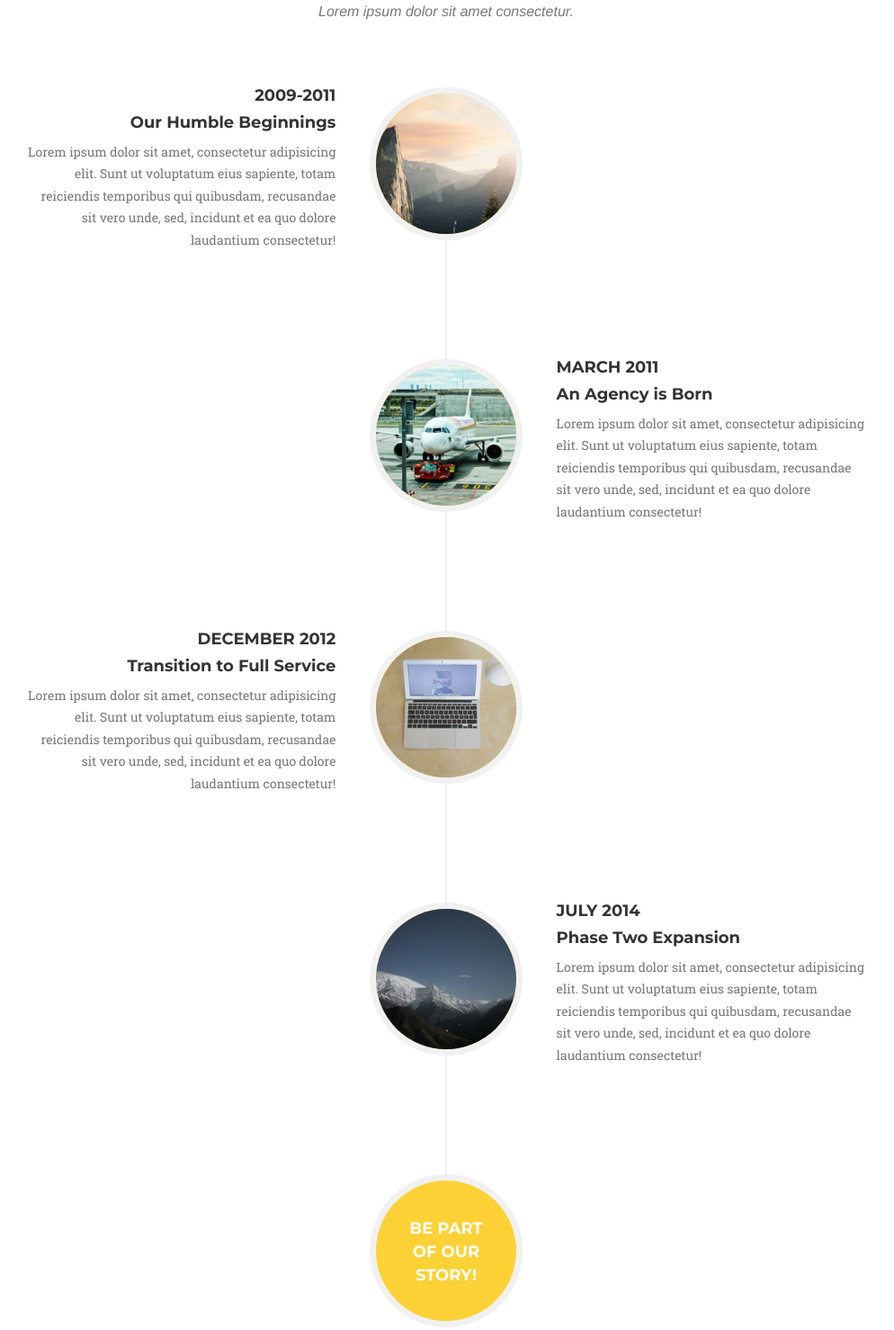
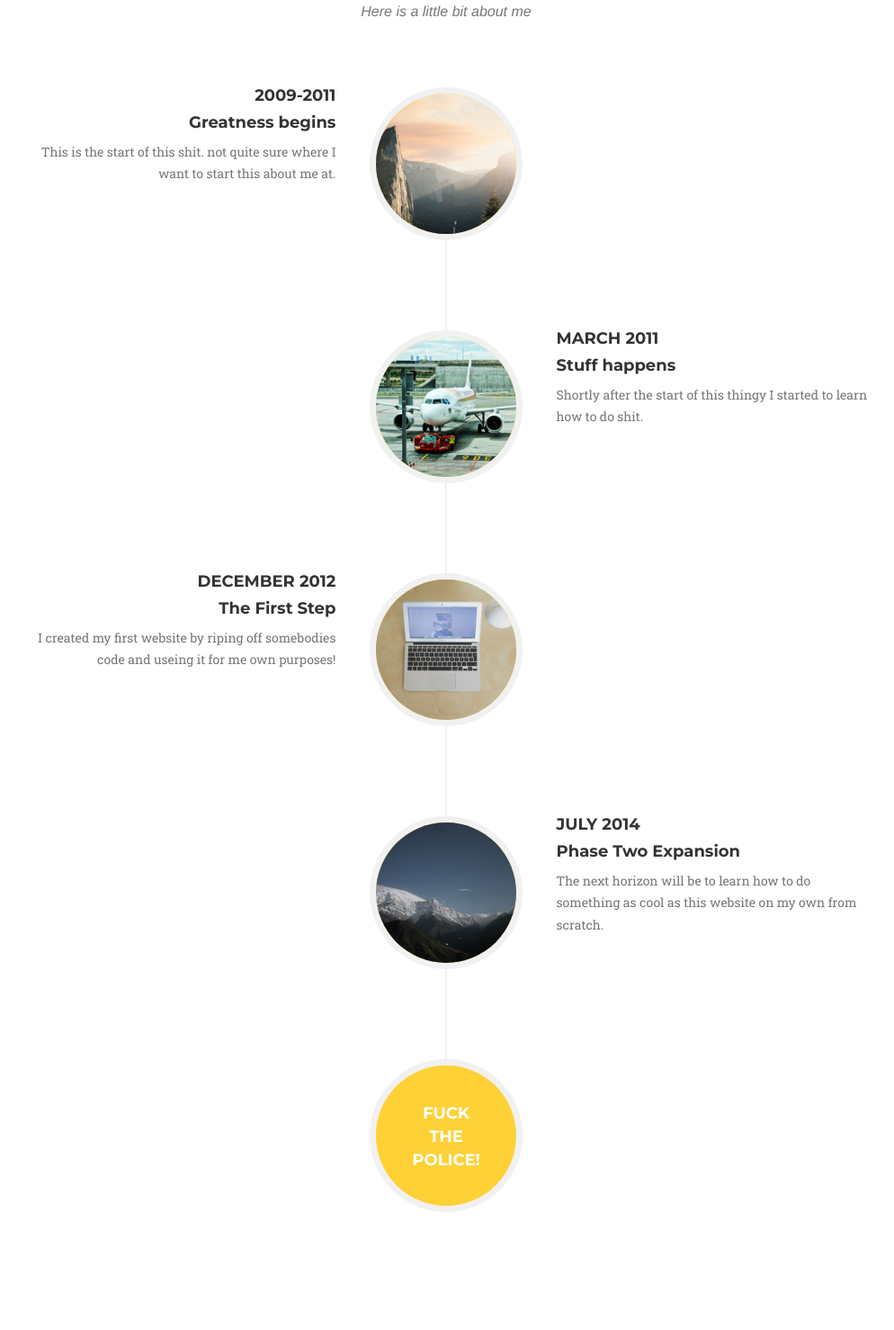
Before and after one commit to WesternNelson/WesternNelson.github.io, a plain HTML site: page index.html in a window 1280 px wide. Shown: the part 2854-4332 px from the top of the page at 90% size, without its empty margins (144-1138 px from the left). Drawn offline with nearby package versions, Linux system fonts and the light colour scheme; a web font is replaced by a local one.

Commit message:
added my information to the about section

```diff
--- a/index.html
+++ b/index.html
@@ -104,7 +104,8 @@
                         <i class="fa fa-star fa-stack-1x fa-inverse"></i>
                     </span>
                     <h4 class="service-heading">Running</h4>
-                    <p class="text-muted">I just finished my college running career, which included get Cross-Country All American 4 Times. </p>
+                    <p class="text-muted">I just finished my college running career, which included get Cross-Country
+                        All American 4 Times. </p>
                 </div>
                 <div class="col-md-4">
                     <span class="fa-stack fa-4x">
@@ -112,7 +113,8 @@
                         <i class="fa fa-laptop fa-stack-1x fa-inverse"></i>
                     </span>
                     <h4 class="service-heading">Programming</h4>
-                    <p class="text-muted">I am currently in my 5th year at CSUSM and about to finish up the Computer Science major there.</p>
+                    <p class="text-muted">I am currently in my 5th year at CSUSM and about to finish up the Computer
+                        Science major there.</p>
                 </div>
                 <div class="col-md-4">
                     <span class="fa-stack fa-4x">
@@ -232,7 +234,7 @@
             <div class="row">
                 <div class="col-lg-12 text-center">
                     <h2 class="section-heading">About</h2>
-                    <h3 class="section-subheading text-muted">Lorem ipsum dolor sit amet consectetur.</h3>
+                    <h3 class="section-subheading text-muted">Here is a little bit about me</h3>
                 </div>
             </div>
             <div class="row">
@@ -245,10 +247,11 @@
                             <div class="timeline-panel">
                                 <div class="timeline-heading">
                                     <h4>2009-2011</h4>
-                                    <h4 class="subheading">Our Humble Beginnings</h4>
+                                    <h4 class="subheading">Greatness begins</h4>
                                 </div>
                                 <div class="timeline-body">
-                                    <p class="text-muted">Lorem ipsum dolor sit amet, consectetur adipisicing elit. Sunt ut voluptatum eius sapiente, totam reiciendis temporibus qui quibusdam, recusandae sit vero unde, sed, incidunt et ea quo dolore laudantium consectetur!</p>
+                                    <p class="text-muted">This is the start of this shit. not quite sure where I want to
+                                    start this about me at.</p>
                                 </div>
                             </div>
                         </li>
@@ -259,10 +262,11 @@
                             <div class="timeline-panel">
                                 <div class="timeline-heading">
                                     <h4>March 2011</h4>
-                                    <h4 class="subheading">An Agency is Born</h4>
+                                    <h4 class="subheading">Stuff happens</h4>
                                 </div>
                                 <div class="timeline-body">
-                                    <p class="text-muted">Lorem ipsum dolor sit amet, consectetur adipisicing elit. Sunt ut voluptatum eius sapiente, totam reiciendis temporibus qui quibusdam, recusandae sit vero unde, sed, incidunt et ea quo dolore laudantium consectetur!</p>
+                                    <p class="text-muted">Shortly after the start of this thingy I started to learn how
+                                        to do shit.</p>
                                 </div>
                             </div>
                         </li>
@@ -273,10 +277,11 @@
                             <div class="timeline-panel">
                                 <div class="timeline-heading">
                                     <h4>December 2012</h4>
-                                    <h4 class="subheading">Transition to Full Service</h4>
+                                    <h4 class="subheading">The First Step</h4>
                                 </div>
                                 <div class="timeline-body">
-                                    <p class="text-muted">Lorem ipsum dolor sit amet, consectetur adipisicing elit. Sunt ut voluptatum eius sapiente, totam reiciendis temporibus qui quibusdam, recusandae sit vero unde, sed, incidunt et ea quo dolore laudantium consectetur!</p>
+                                    <p class="text-muted">I created my first website by riping off somebodies code and
+                                    useing it for me own purposes!</p>
                                 </div>
                             </div>
                         </li>
@@ -290,15 +295,16 @@
                                     <h4 class="subheading">Phase Two Expansion</h4>
                                 </div>
                                 <div class="timeline-body">
-                                    <p class="text-muted">Lorem ipsum dolor sit amet, consectetur adipisicing elit. Sunt ut voluptatum eius sapiente, totam reiciendis temporibus qui quibusdam, recusandae sit vero unde, sed, incidunt et ea quo dolore laudantium consectetur!</p>
+                                    <p class="text-muted">The next horizon will be to learn how to do something as cool
+                                    as this website on my own from scratch.</p>
                                 </div>
                             </div>
                         </li>
                         <li class="timeline-inverted">
                             <div class="timeline-image">
-                                <h4>Be Part
-                                    <br>Of Our
-                                    <br>Story!</h4>
+                                <h4>Fuck
+                                    <br>The
+                                    <br>Police!</h4>
                             </div>
                         </li>
                     </ul>
```
